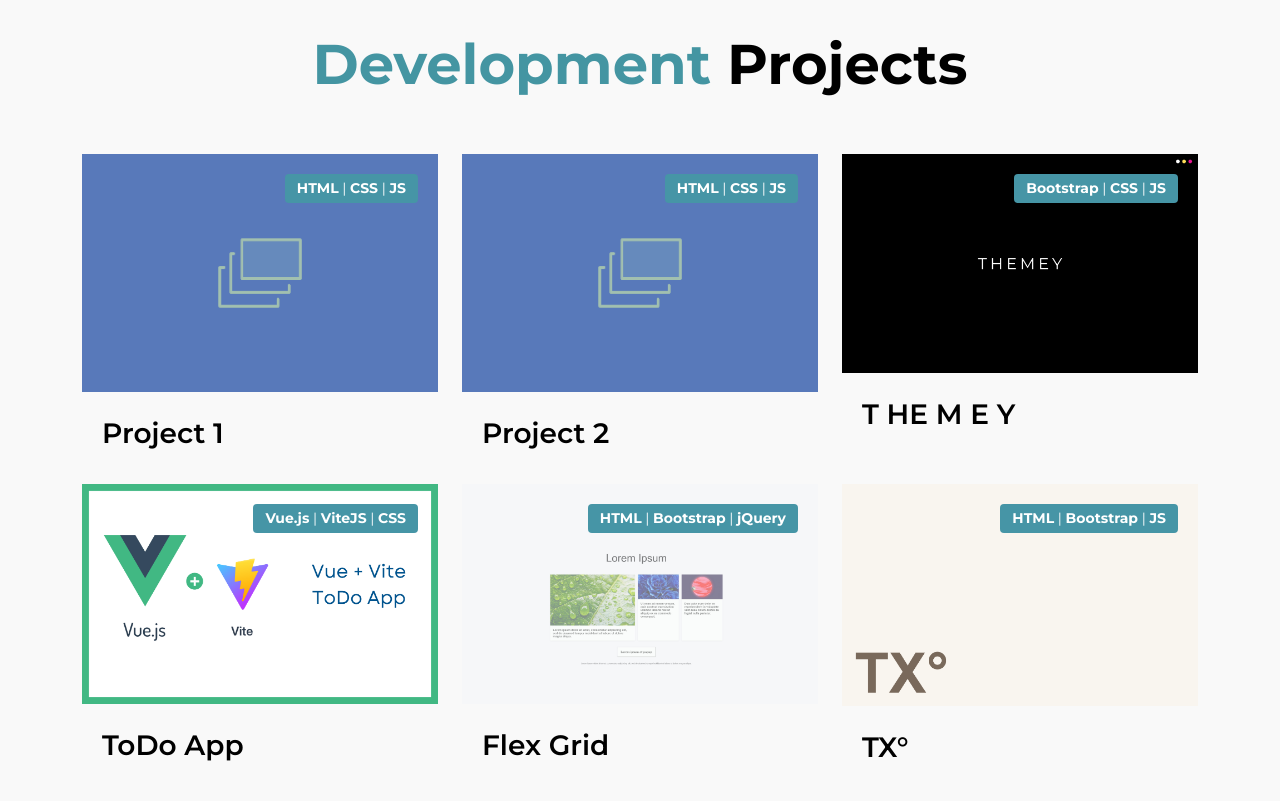
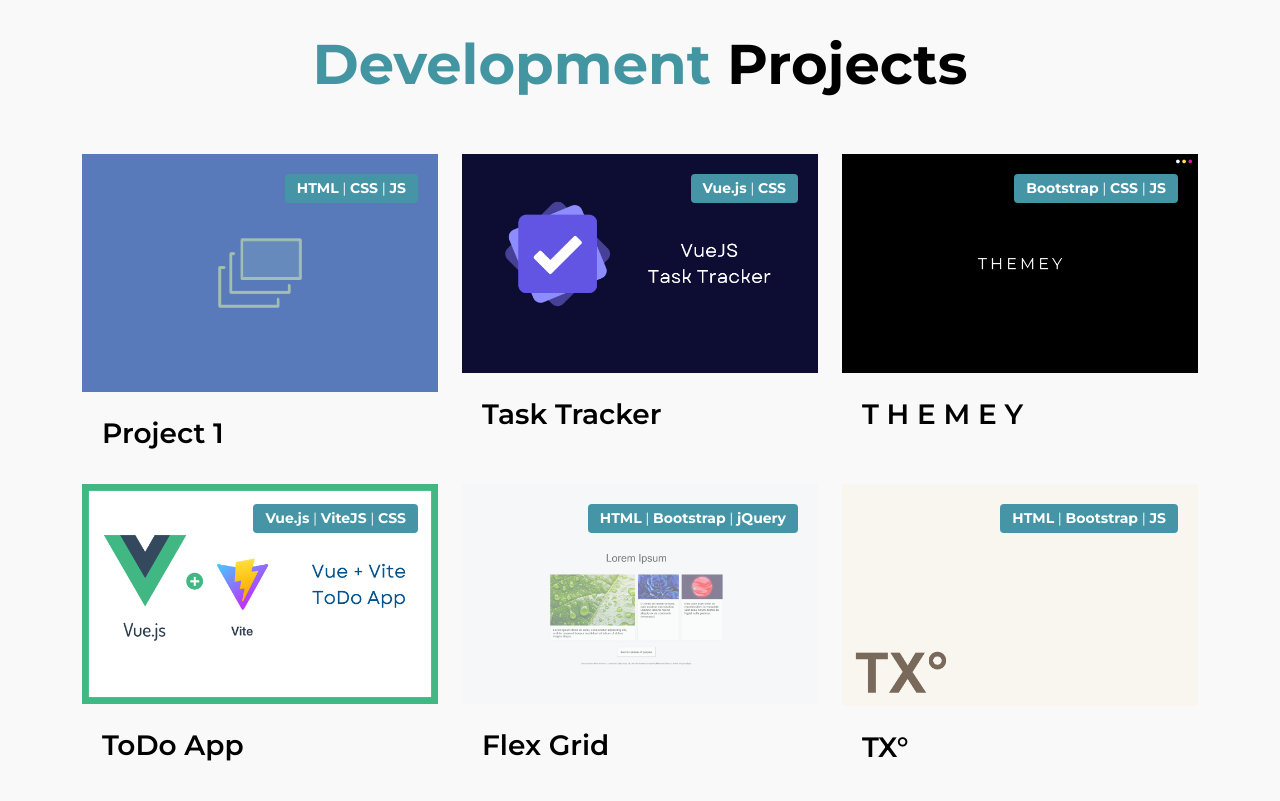
Before and after one commit to leeboleen/Lee-Barnes, a plain HTML site: page index.html in a window 1280 px wide. Shown: the part 4280-5081 px from the top of the page. Drawn offline with nearby package versions, Linux system fonts and the light colour scheme; a web font is replaced by a local one.

Commit message:
Update new project - dev

```diff
--- a/index.html
+++ b/index.html
@@ -228,13 +228,16 @@
                         <div class="col-lg-4 col-md-6 col-12">
                             <div class="menu-thumb">
                                 <div class="menu-image-wrap">
-                                    <img src="images/temp.png" class="img-fluid menu-image" alt="">
 
-                                    <span class="menu-tag bg-warning"><b>HTML</b> | <b>CSS</b> | <b>JS</b></span>
+                                    <a href="" target="_blank">
+                                        <img src="images/VueJS-Task-Tracker.png" class="img-fluid menu-image" alt="">
+                                    </a>
+
+                                    <span class="menu-tag bg-warning"><b>Vue.js</b> | <b>CSS</b></span>
                                 </div>
 
                                 <div class="menu-info d-flex flex-wrap align-items-center">
-                                    <h4 class="mb-0">Project 2</h4>
+                                    <h4 class="mb-0">Task Tracker</h4>
                                 </div>
                             </div>
                         </div>
@@ -251,7 +254,7 @@
                                 </div>
 
                                 <div class="menu-info d-flex flex-wrap align-items-center">
-                                    <h4 class="mb-0">T HE M E Y</h4>
+                                    <h4 class="mb-0">T H E M E Y</h4>
                                 </div>
                             </div>
                         </div>
```
Also changed, not shown: images/VueJS-Task-Tracker.png (added).
